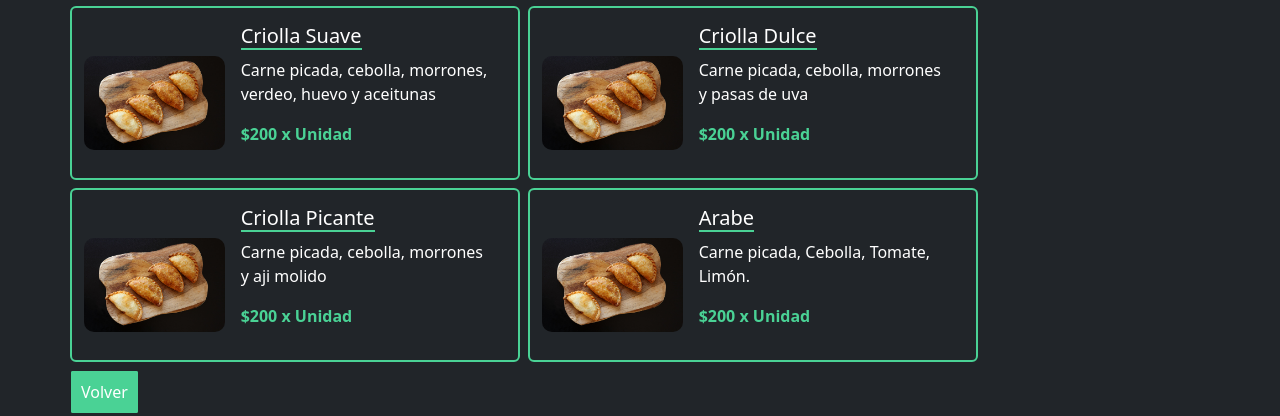
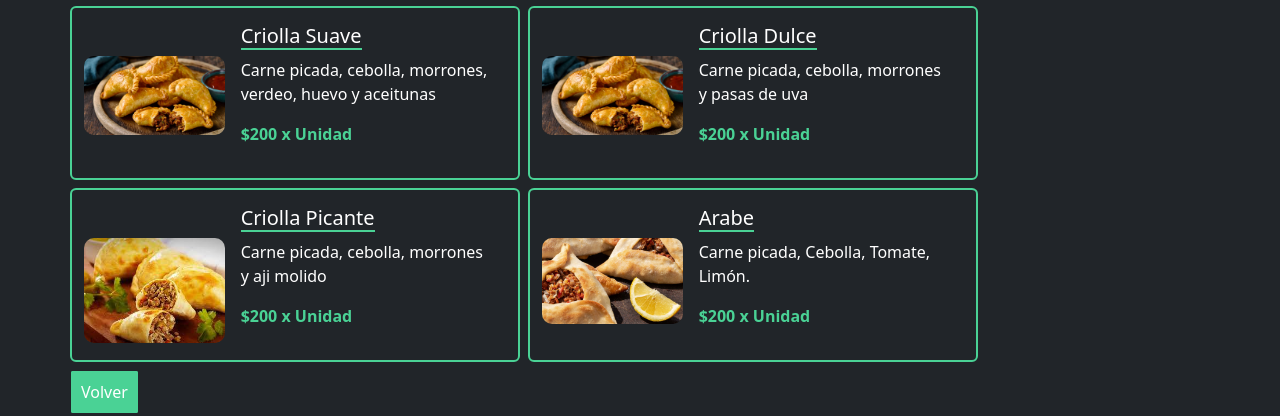
Before and after one commit to RodrigoTrillo/ProyectoAngairu, a website: page Paginas/menu/empanadas.html in a window 1280 px wide. Shown: the part 64-480 px from the top of the page. Drawn offline with nearby package versions, Linux system fonts and the light colour scheme.

Commit message:
edit imagges sub pag carta

```diff
--- a/Paginas/menu/empanadas.html
+++ b/Paginas/menu/empanadas.html
@@ -58,7 +58,7 @@
       <div class="card">
         <div class="row g-0">
           <div class="col-md-4">
-            <img src="../../imagenes/carta/empanada.jpg" class="img-fluid" alt="empanada">
+            <img src="../../imagenes/carta/empanadas/empanada1.jpg" class="img-fluid" alt="empanada">
           </div>
           <div class="col-md-8">
             <div class="card-body">
@@ -72,7 +72,7 @@
       <div class="card">
         <div class="row g-0">
           <div class="col-md-4">
-            <img src="../../imagenes/carta/empanada.jpg" class="img-fluid" alt="empanada">
+            <img src="../../imagenes/carta/empanadas/empanada1.jpg" class="img-fluid" alt="empanada">
           </div>
           <div class="col-md-8">
             <div class="card-body">
@@ -86,7 +86,7 @@
       <div class="card">
         <div class="row g-0">
           <div class="col-md-4">
-            <img src="../../imagenes/carta/empanada.jpg" class="img-fluid" alt="empanada">
+            <img src="../../imagenes/carta/empanadas/empanada3.jpg" class="img-fluid" alt="empanada">
           </div>
           <div class="col-md-8">
             <div class="card-body">
@@ -100,7 +100,7 @@
       <div class="card">
         <div class="row g-0">
           <div class="col-md-4">
-            <img src="../../imagenes/carta/empanada.jpg" class="img-fluid" alt="empanada">
+            <img src="../../imagenes/carta/empanadas/empanada4.jpg" class="img-fluid" alt="empanada">
           </div>
           <div class="col-md-8">
             <div class="card-body">
```
Also changed, not shown: Paginas/menu/sandwiches.html (+4 -4 lines), imagenes/carta/empanadas/empanada1.jpg (added), imagenes/carta/empanadas/empanada2.jpg (added), imagenes/carta/empanadas/empanada3.jpg (added), imagenes/carta/empanadas/empanada4.jpg (added), imagenes/carta/sandwiches/lomo1.jpg (added), imagenes/carta/sandwiches/lomo2.jpg (added), imagenes/carta/sandwiches/lomo3.jpg (added), imagenes/carta/sandwiches/lomo4.jpg (added).
